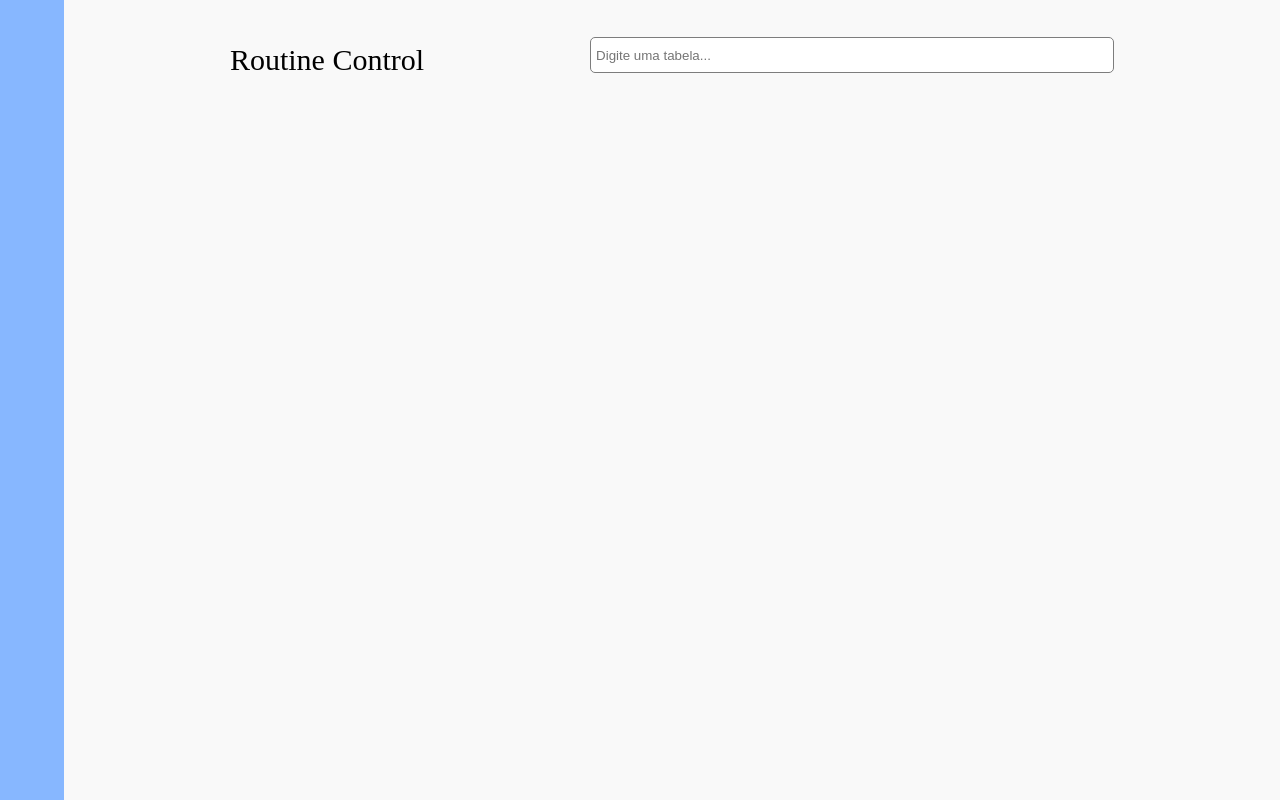
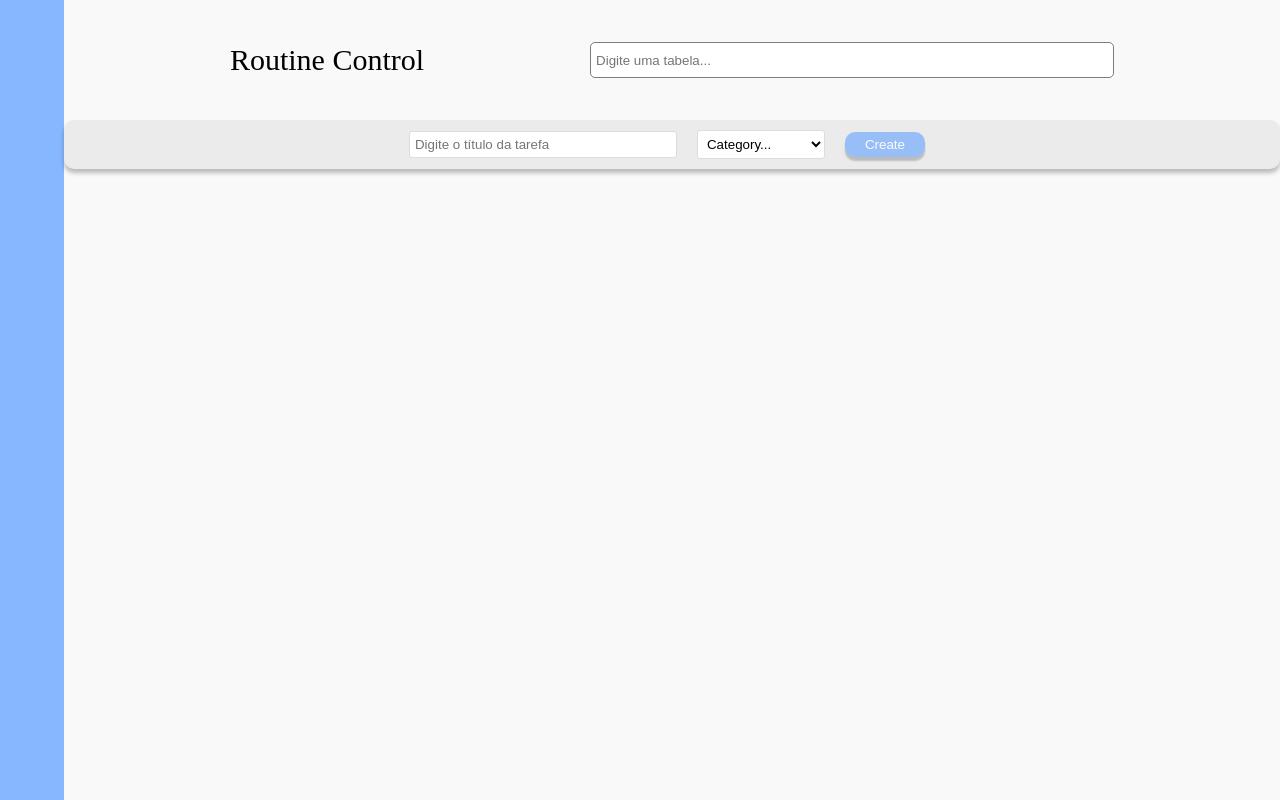
Before and after one commit to AnaJuliaMM/TASK_LAB, a React (Create React App) app in the folder to-do/: page / in a window 1280 px wide. Built offline with nearby package versions, Linux system fonts and the light colour scheme.

Commit message:
style(main): added create task form

```diff
--- a/to-do/src/components/search/Search.css
+++ b/to-do/src/components/search/Search.css
@@ -5,15 +5,3 @@
     width: 40vw;
     height: 3vh;
 }
-.search-box::after {
-    content: "";
-    position: absolute;
-    right: 10px;
-    top: 50%;
-    transform: translateY(-50%);
-    width: 20px; /* Ajuste conforme o tamanho do ícone */
-    height: 20px; /* Ajuste conforme o tamanho do ícone */
-    background: url('../../img/icon-search.png') center center no-repeat;
-    background-size: cover;
-    cursor: pointer;
-  }
--- a/to-do/src/components/taskForm/TaskForm.css
+++ b/to-do/src/components/taskForm/TaskForm.css
@@ -1,10 +1,24 @@
-.todo-form{
-    padding-bottom: 1.5rem;
+.create_task_form{
+    display: flex;
+    flex-direction: row;
+    justify-content: center;
+    align-items: center;
+    gap: 20px;
+    border-radius: 10px;
+    background: #EBEBEB;
+    box-shadow: 0px 4px 4px 0px rgba(0, 0, 0, 0.25);
+    padding: 10px;
 }
 input, select{
+    border-radius: 10px;
+    background: #FFF;
     padding: 5px;
-    margin-bottom: 10px ;
     border: 1px solid #DDD;
     border-radius: 3px;
-    width: 100%;
 }
+select{
+    width: 10vw;;
+}
+input{
+    width: 20vw;
+}
--- a/to-do/src/components/taskForm/TaskForm.js
+++ b/to-do/src/components/taskForm/TaskForm.jsx
@@ -30,27 +30,26 @@ const TaskForm = ({addTask}) => {
 
 
   return (
-    <div className='todo-form'>
-      <h2>Create task</h2>
-      <form onSubmit={handleSubmission}>
+    <>
+      <form className='create_task_form' onSubmit={handleSubmission}>
           <input
           type='text'
-          placeholder='digite o título da tarefa'
+          placeholder='Digite o título da tarefa'
           onChange={(e) => setDescription(e.target.value)}
           value={description}
           />
           <select
           onChange={(e) => setCategory(e.target.value)}
           value={category}>
-              <option value=''></option>
+              <option value=''>Category...</option>
               <option value='Profissional'>Profissional</option>
               <option value='Acadêmica'>Acadêmica</option>
               <option value='Pessoal'>Pessoal</option>
               <option value='Espiritual'>Espiritual</option>
           </select>
-          <Button type='submit' value='Create'/>
+          <Button type='submit' value='Create' style={{background: '#84B4FC', boxShadow: '0px 4px 2px rgba(0, 0, 0, 0.25)', borderRadius: 10}}/>
       </form>
-    </div>
+    </>
 
   )
 }
--- a/to-do/src/components/wrapper/Wrapper.jsx
+++ b/to-do/src/components/wrapper/Wrapper.jsx
@@ -82,6 +82,9 @@ export default function Wrapper() {
   return (
     <div className='wrapper_content'>
         <Header/>
+        <main>
+          <TaskForm/>
+        </main>
 
     </div>
 
```
